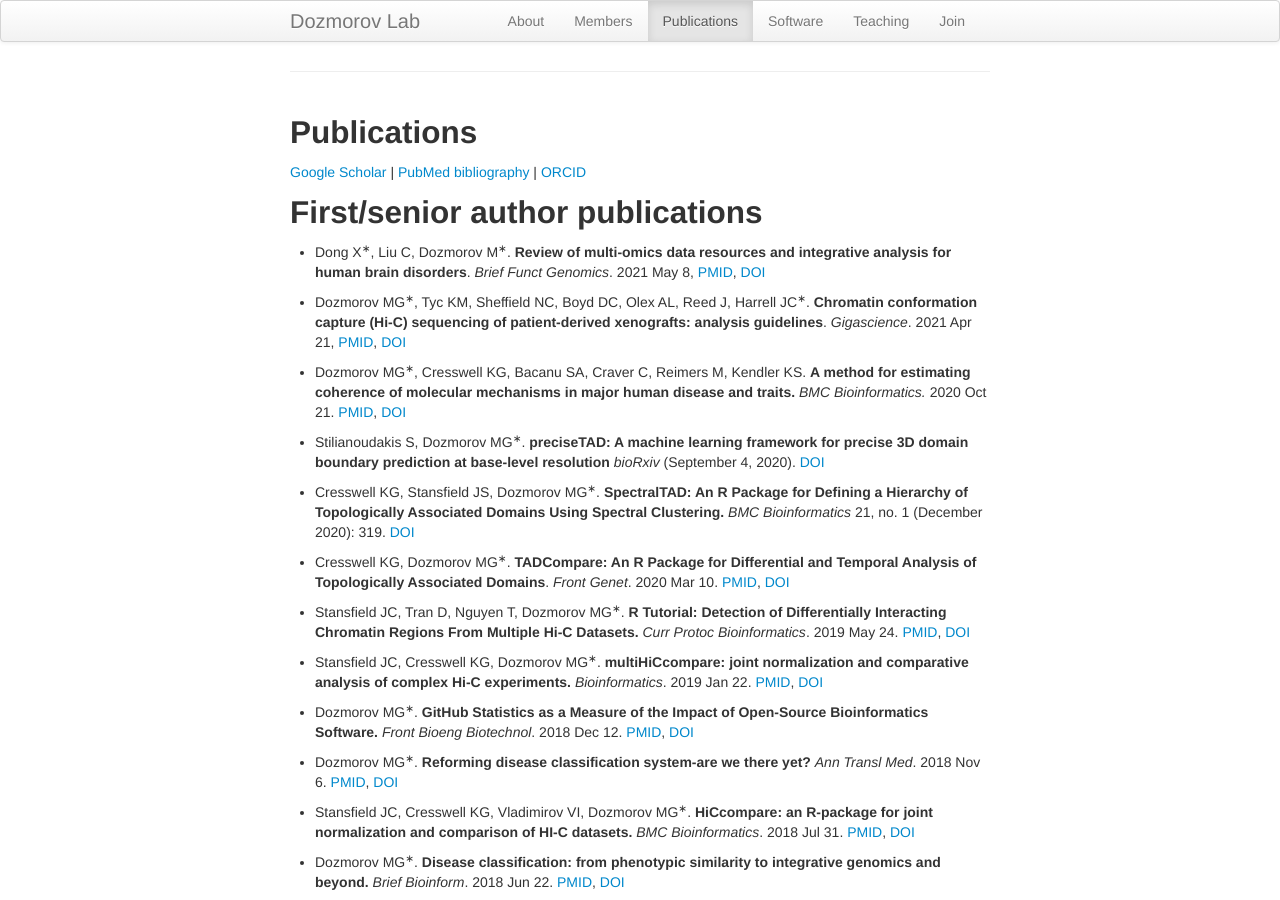
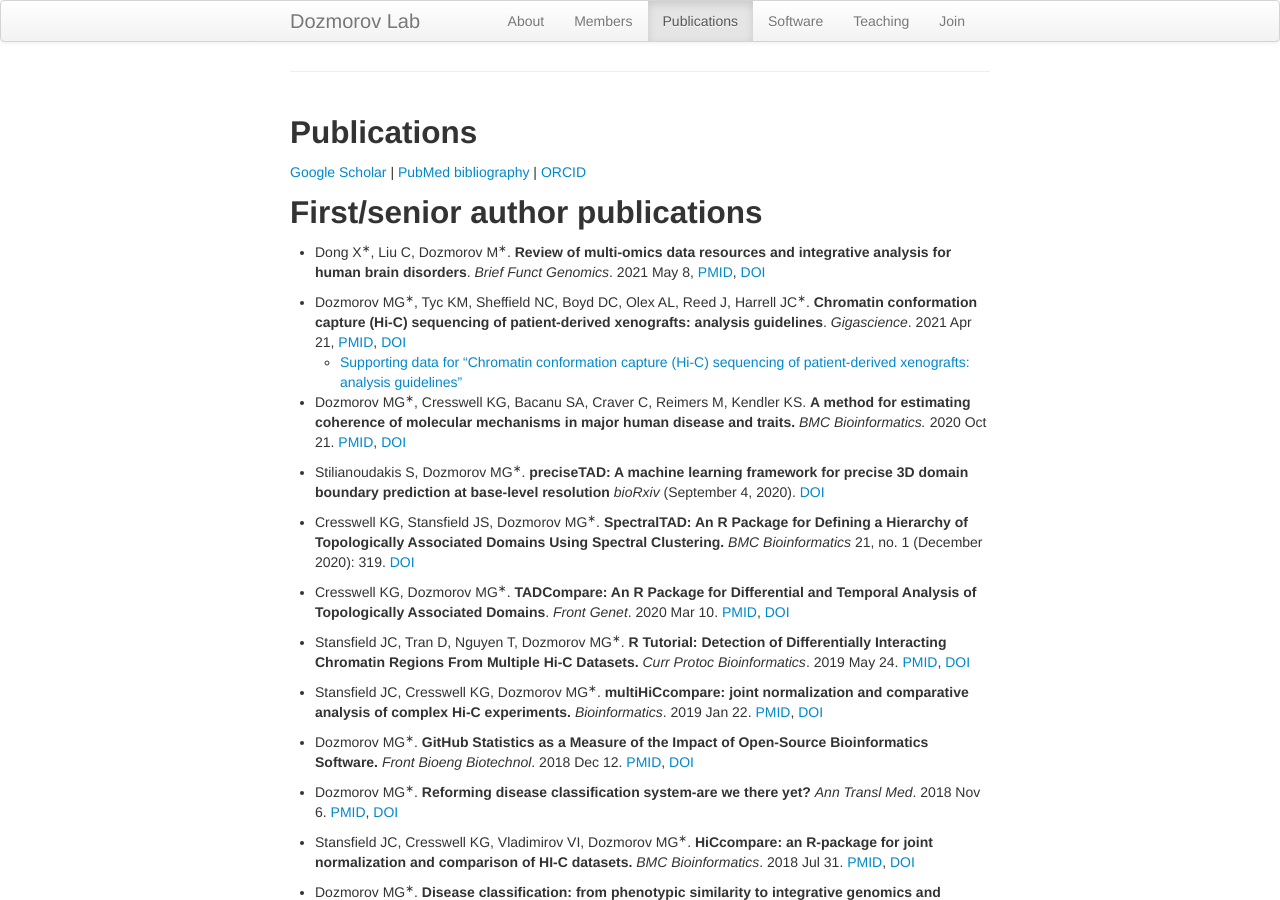
Before and after one commit to dozmorovlab/dozmorovlab.github.io, a Jekyll site: the page built from 02-pubs.md, in a window 1280 px wide and 900 px high. Built offline with Jekyll 4.4.1, drawn with Linux system fonts in a browser that asks for light colours; comment, search, counter and statistics services are not loaded.

Commit message:
Add data for the PDXHiC technical paper

```diff
--- a/02-pubs.md
+++ b/02-pubs.md
@@ -19,6 +19,7 @@ permalink: "publications.html"
 - Dong X<sup>&lowast;</sup>, Liu C, Dozmorov M<sup>&lowast;</sup>. **Review of multi-omics data resources and integrative analysis for human brain disorders**. _Brief Funct Genomics_. 2021 May 8, [PMID](https://www.ncbi.nlm.nih.gov/pubmed/33969380/), [DOI](https://doi.org/10.1093/bfgp/elab024) <span data-badge-type="4" data-doi="10.1093/bfgp/elab024" data-hide-no-mentions="true" class="altmetric-embed"> </span>
 
 - Dozmorov MG<sup>&lowast;</sup>, Tyc KM, Sheffield NC, Boyd DC, Olex AL, Reed J, Harrell JC<sup>&lowast;</sup>. **Chromatin conformation capture (Hi-C) sequencing of patient-derived xenografts: analysis guidelines**. _Gigascience_. 2021 Apr 21, [PMID](https://www.ncbi.nlm.nih.gov/pubmed/33880552/), [DOI](https://doi.org/10.1093/gigascience/giab022) <span data-badge-type="4" data-doi="10.1093/gigascience/giab022" data-hide-no-mentions="true" class="altmetric-embed"> </span>
+    - [Supporting data for "Chromatin conformation capture (Hi-C) sequencing of patient-derived xenografts: analysis guidelines"](http://dx.doi.org/10.5524/100870)
 
 - Dozmorov MG<sup>&lowast;</sup>, Cresswell KG, Bacanu SA, Craver C, Reimers M, Kendler KS. **A method for estimating coherence of molecular mechanisms in major human disease and traits.** _BMC Bioinformatics._ 2020 Oct 21. [PMID](http://www.ncbi.nlm.nih.gov/pubmed/33087046), [DOI](https://doi.org/10.1186/s12859-020-03821-x) <span data-badge-type="4" data-doi="10.1186/s12859-020-03821-x" data-hide-no-mentions="true" class="altmetric-embed"> </span>
 
```
